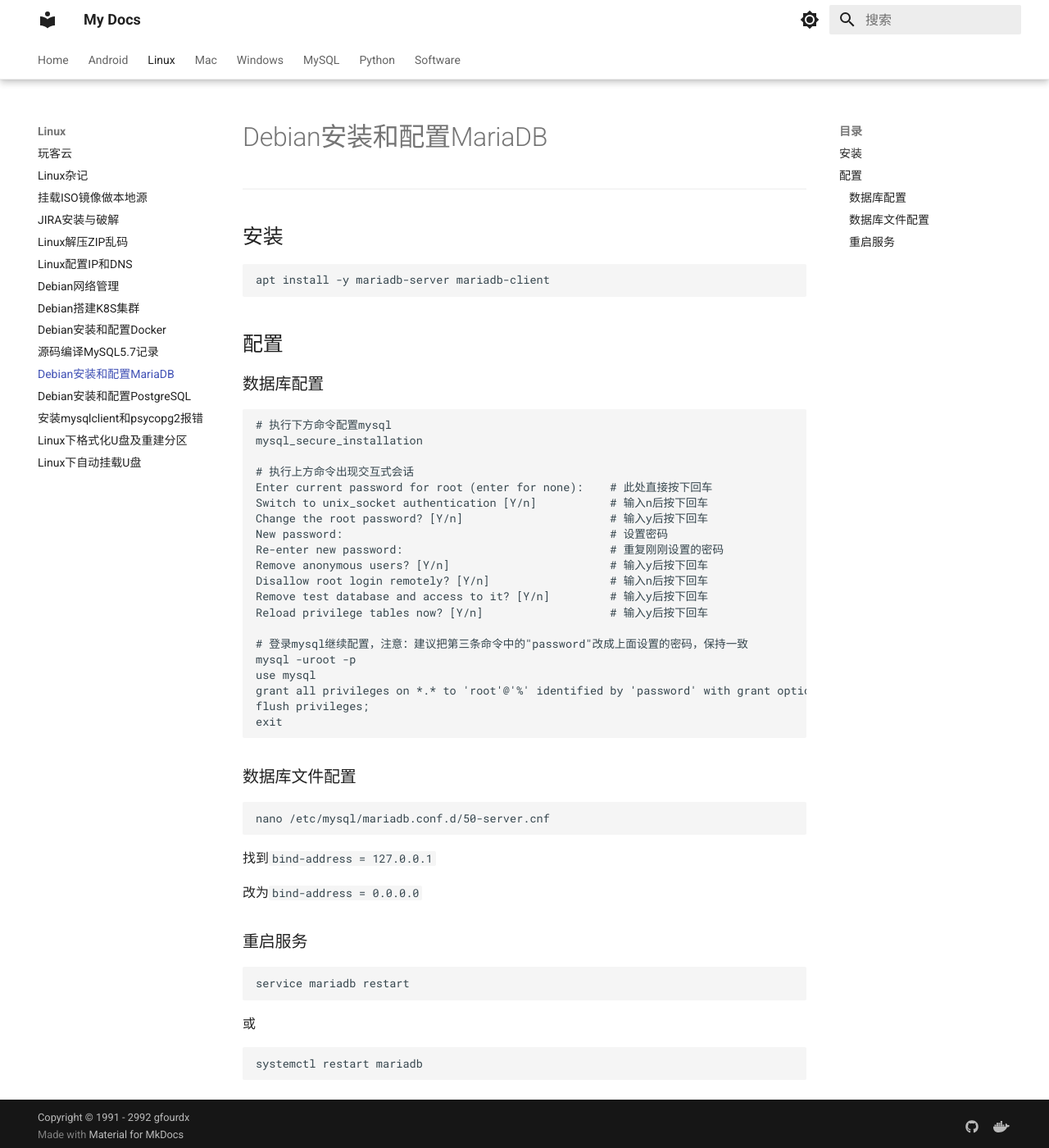
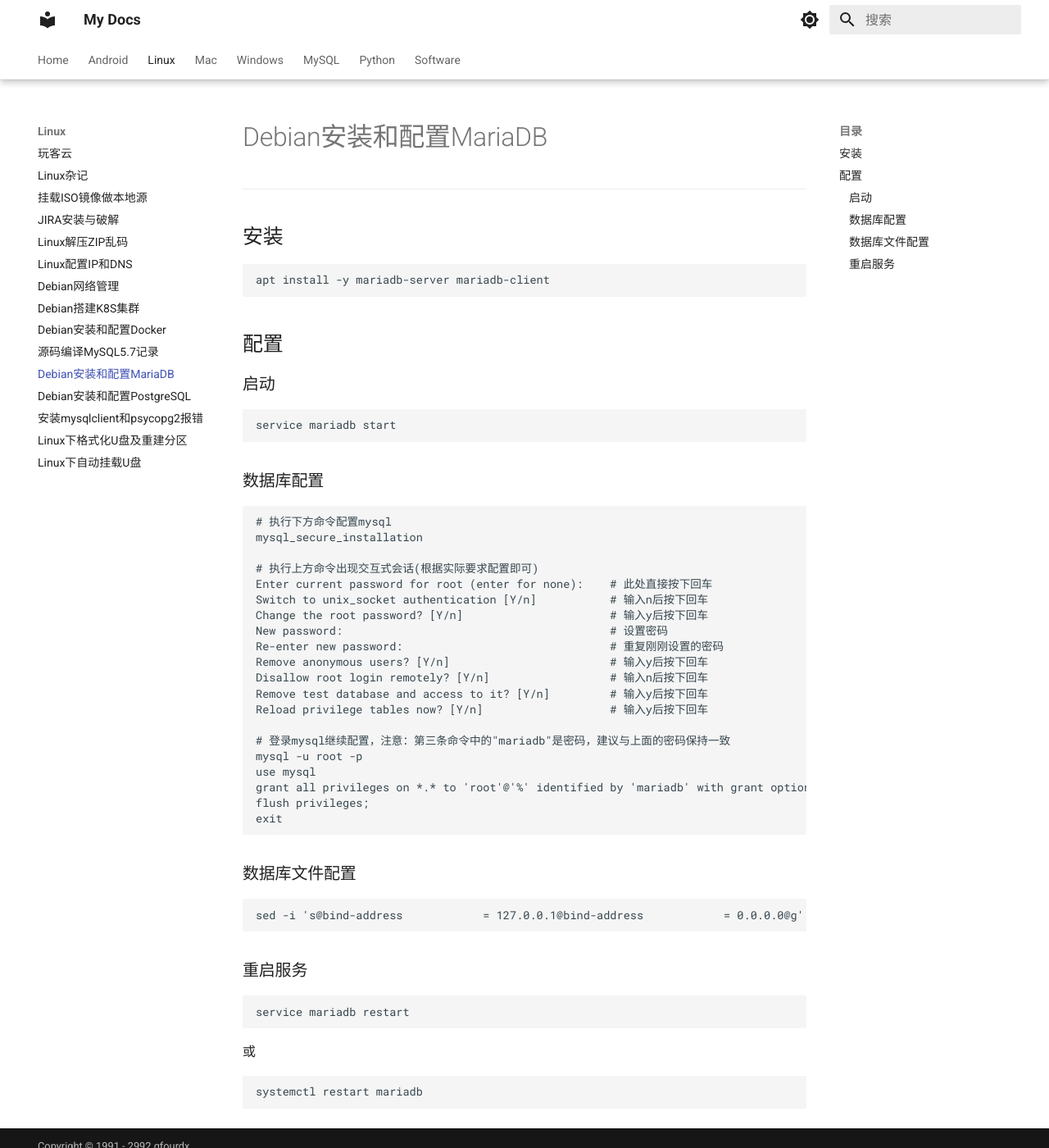
Before and after one commit to gfourdx/mydocs, an MkDocs documentation site: the page built from docs/linux/Debian安装和配置MariaDB.md, in a window 1280 px wide and 1400 px high. Shown: the whole window at 82% size. Built offline with MkDocs 1.6.1 and Material for MkDocs 9.7.7, drawn with Linux system fonts in a browser that asks for light colours.

Commit message:
更新文档

````diff
--- a/docs/linux/Debian安装和配置MariaDB.md
+++ b/docs/linux/Debian安装和配置MariaDB.md
@@ -10,13 +10,19 @@
 
 ## 配置
 
+### 启动
+
+```
+service mariadb start
+```
+
 ### 数据库配置
 
 ```
 # 执行下方命令配置mysql
 mysql_secure_installation
 
-# 执行上方命令出现交互式会话
+# 执行上方命令出现交互式会话(根据实际要求配置即可)
 Enter current password for root (enter for none):    # 此处直接按下回车
 Switch to unix_socket authentication [Y/n]           # 输入n后按下回车
 Change the root password? [Y/n]                      # 输入y后按下回车
@@ -27,10 +33,10 @@
 Remove test database and access to it? [Y/n]         # 输入y后按下回车
 Reload privilege tables now? [Y/n]                   # 输入y后按下回车
 
-# 登录mysql继续配置，注意：建议把第三条命令中的"password"改成上面设置的密码，保持一致
-mysql -uroot -p
+# 登录mysql继续配置，注意：第三条命令中的"mariadb"是密码，建议与上面的密码保持一致
+mysql -u root -p
 use mysql
-grant all privileges on *.* to 'root'@'%' identified by 'password' with grant option;
+grant all privileges on *.* to 'root'@'%' identified by 'mariadb' with grant option;
 flush privileges;
 exit
 ```
@@ -38,12 +44,8 @@
 ### 数据库文件配置
 
 ```
-nano /etc/mysql/mariadb.conf.d/50-server.cnf
+sed -i 's@bind-address            = 127.0.0.1@bind-address            = 0.0.0.0@g' /etc/mysql/mariadb.conf.d/50-server.cnf
 ```
-
-找到`bind-address = 127.0.0.1`
-
-改为`bind-address = 0.0.0.0`
 
 ### 重启服务
 
````
Also changed, not shown: docs/linux/Debian安装和配置PostgreSQL.md (+2 -16 lines), docs/linux/安装mysqlclient和psycopg2报错.md (+0 -2 lines).
